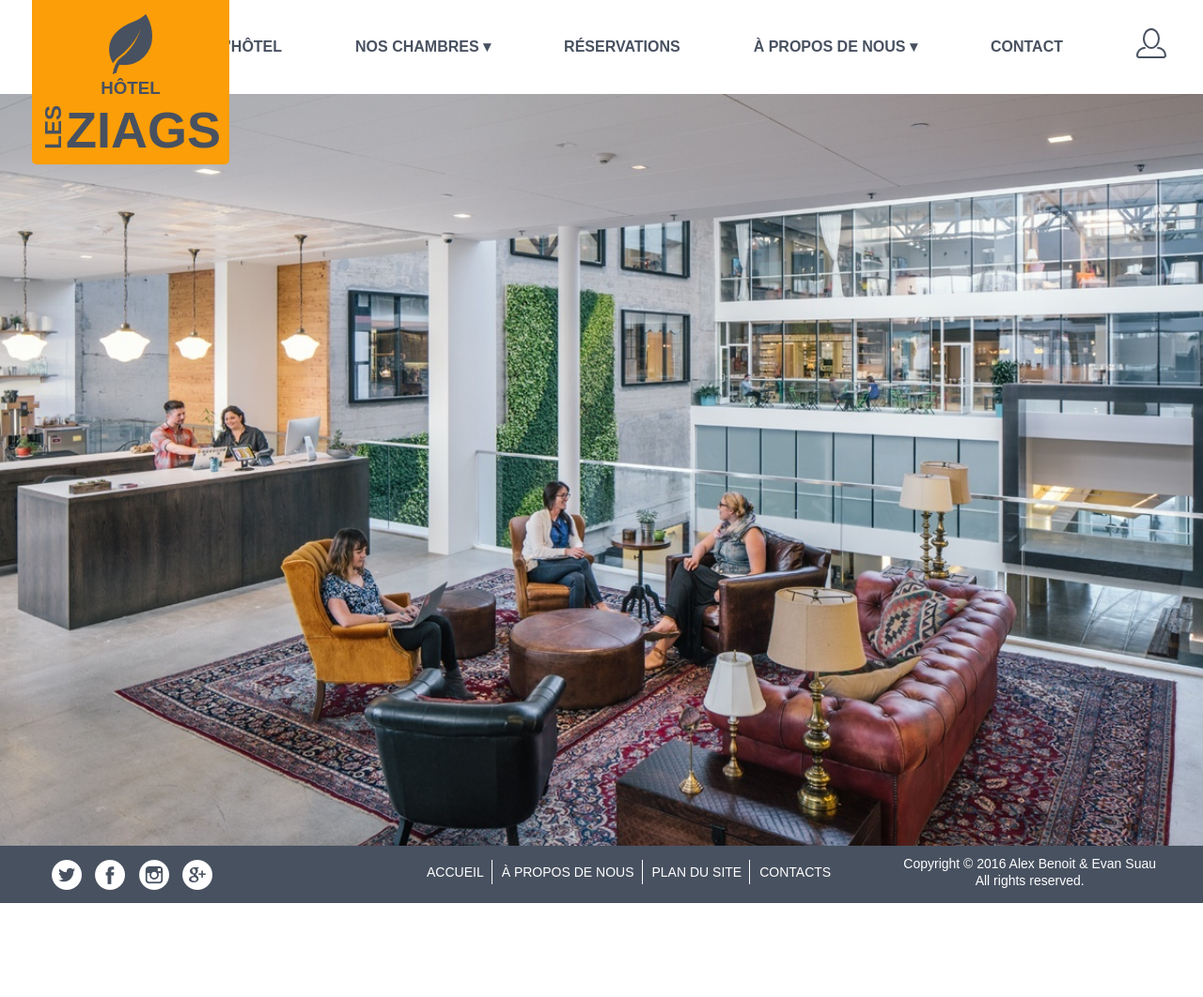
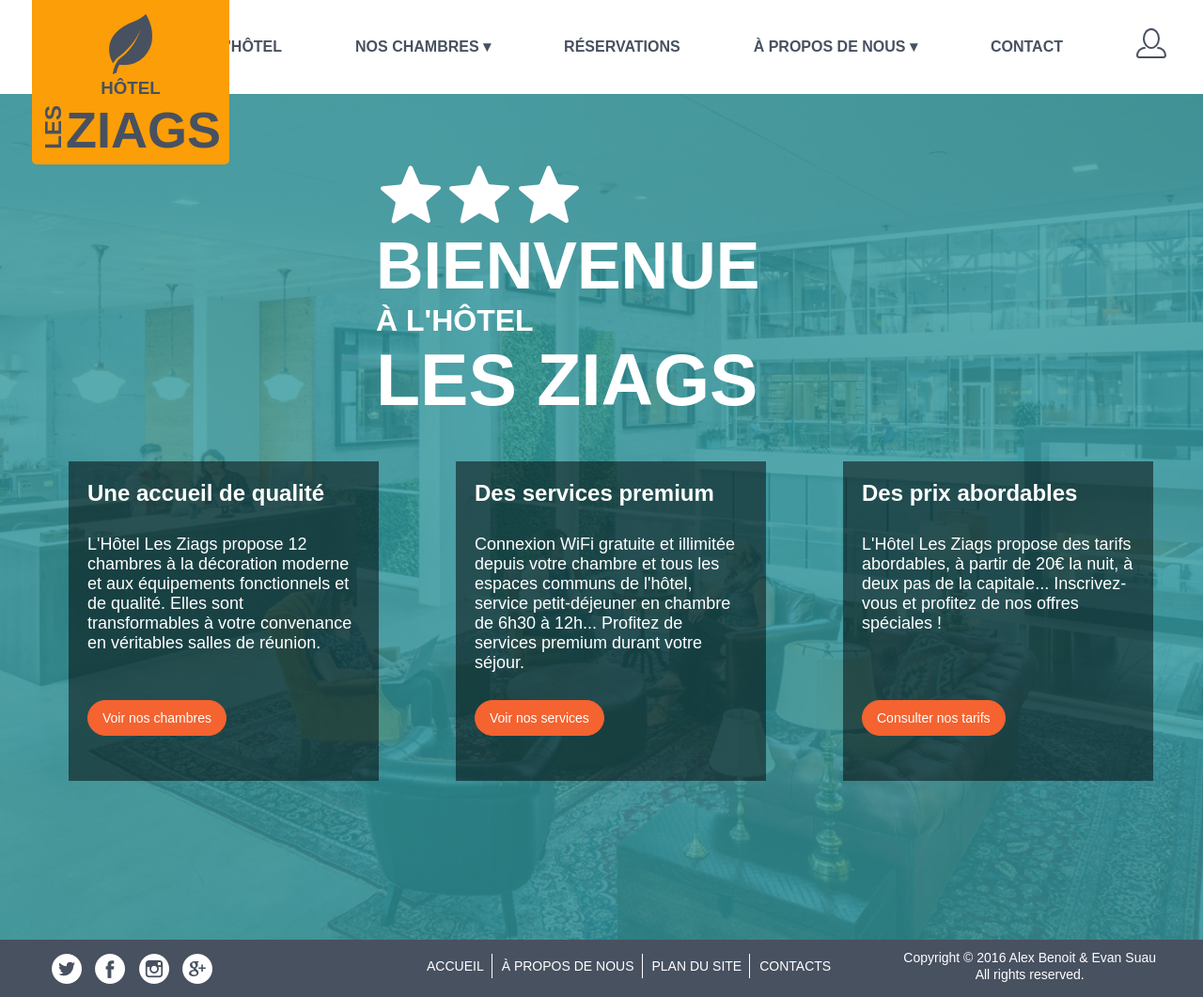
Before and after one commit to been3/mosquee, a PHP site: page / in a window 1280 px wide. Shown: the whole page at 94% size. Before the commit the page ends 961 px from the top, so only its background shows below. Run offline with PHP 8.4, Linux system fonts and the light colour scheme.

Commit message:
Completed home page content.

```diff
--- a/booking/confirm.php
+++ b/booking/confirm.php
@@ -58,13 +58,13 @@
 
             <!-- Content -->
             <div class="content booking booking-confirm">
-                <div class="overlay">
+                <div class="content-overlay">
 
                     <!-- Steps progression -->
                     <?php include '../view/bookingProgressionView.php' ?>
 
                     <!-- Container -->
-                    <div class="container booking-container-main">
+                    <div class="container container-main">
                         <h1>Votre réservation a bien été prise en compte.</h1>
                         <h2>Merci pour votre confiance :)</h2>
 
--- a/booking/connect.php
+++ b/booking/connect.php
@@ -57,13 +57,13 @@
 
             <!-- Content -->
             <div class="content booking booking-connect">
-                <div class="overlay">
+                <div class="content-overlay">
 
                     <!-- Steps progression -->
                     <?php include '../view/bookingProgressionView.php' ?>
 
                     <!-- Container -->
-                    <div class="container booking-container-main">
+                    <div class="container container-main">
                         <h1>Vous n'êtes pas connecté.</h1>
                         <h2 class="countdown"></h2>
                     </div>
--- a/booking/pay.php
+++ b/booking/pay.php
@@ -57,13 +57,13 @@
 
             <!-- Content -->
             <div class="content booking booking-pay">
-                <div class="overlay">
+                <div class="content-overlay">
 
                     <!-- Steps progression -->
                     <?php include '../view/bookingProgressionView.php' ?>
 
                     <!-- Form -->
-                    <div class="container booking-container-main">
+                    <div class="container container-main">
                         <form action="" method="post">
                             <table>
                                 <tr class="booking-payment-method-container">
--- a/booking/stay.php
+++ b/booking/stay.php
@@ -59,13 +59,13 @@
 
             <!-- Content -->
             <div class="content booking booking-stay">
-                <div class="overlay">
+                <div class="content-overlay">
 
                     <!-- Steps progression -->
                     <?php include '../view/bookingProgressionView.php' ?>
 
                     <!-- Form -->
-                    <div class="container booking-container-main">
+                    <div class="container container-main">
                         <form action="/booking/connect" method="post">
                             <table>
                                 <tr>
--- a/content/css/home.css
+++ b/content/css/home.css
@@ -5,5 +5,76 @@
 .home.content {
     background: url(/content/img/backgrounds/airbnb-office-1.jpg) fixed no-repeat center;
     background-size: cover;
+    min-height: 900px;
     height: 100%;
 }
+
+.home .container {
+    color: white;
+    height: auto;
+    position: relative;
+    margin: auto;
+    opacity: 0;
+    top: 200px;
+    -webkit-transition: top 1s ease-out, opacity 1s ease 0.3s;
+    -moz-transition: top 1s ease-out, opacity 1s ease 0.3s;
+    -o-transition: top 1s ease-out, opacity 1s ease 0.3s;
+    transition: top 1s ease-out, opacity 1s ease 0.3s;
+    width: 1300px;
+}
+
+.home .container.load {
+    opacity: 1;
+    top: 75px;
+}
+
+.home-title {
+    margin: auto;
+    width: 500px;
+}
+
+.home-title h1, h2 {
+    margin: 0;
+}
+
+#home-title-welcome {
+    font-size: 70px;
+}
+
+#home-title-les-ziags {
+    font-size: 77px;
+}
+
+.home .container img {
+    display: inline-block;
+    margin-left: 5px;
+}
+
+.home .container table {
+    margin: auto;
+}
+
+.home .container table tr td {
+    padding: 20px;
+}
+
+.card {
+    background-color: rgba(0, 0, 0, 0.5);
+    height: 300px;
+    margin: 20px;
+    padding: 20px;
+    width: 290px;
+}
+
+.card h2 {
+    margin-bottom: 30px;
+}
+
+.card p {
+    font-size: 18px;
+}
+
+.card button {
+    position: absolute;
+    bottom: 90px;
+}
--- a/content/css/main.css
+++ b/content/css/main.css
@@ -240,6 +240,7 @@ header nav ul ul {
 footer {
     background: #485160;
     bottom: 0;
+    clear: both;
     height: 61px;
     position: relative;
     width: 100%;
@@ -372,6 +373,24 @@ footer nav ul li a:hover {
     width: 100%;
 }
 
+/*
+    OVERLAY ANIMATIONS
+*/
+
+.content-overlay {
+    background-color: rgba(48, 152, 157, 0.8);
+    height: 0;
+    -webkit-transition: height 1s ease 0.3s;
+    -moz-transition: height 1s ease 0.3s;
+    -o-transition: height 1s ease 0.3s;
+    transition: height 1s ease 0.3s;
+    width: 100%;
+}
+
+.content-overlay.load {
+    height: inherit;
+}
+
 
 /*/////////////////
     FORM STYLES
@@ -440,6 +459,7 @@ form input:focus, select:focus {
     border: 1px solid #f46330;
     border-radius: 20px;
     color: white;
+    display: block;
     padding: 10px 15px;
     position: relative;
     text-align: center;
--- a/content/js/script.js
+++ b/content/js/script.js
@@ -26,5 +26,5 @@ $(function() {
 // Animations on loading
 $(function() {
     $(".container").addClass("load");
-    $(".booking .overlay").addClass("load");
+    $(".content-overlay").addClass("load");
 });
--- a/index.php
+++ b/index.php
@@ -57,7 +57,49 @@
 
             <!-- Content -->
             <div class="content home">
-
+                <div class="content-overlay">
+                    <div class="container container-main">
+                        <div class="home-title">
+                            <img src="/content/img/icons/favourite-symbol_64px_white.png" />
+                            <img src="/content/img/icons/favourite-symbol_64px_white.png" />
+                            <img src="/content/img/icons/favourite-symbol_64px_white.png" />
+                            <h1 id="home-title-welcome">BIENVENUE</h1>
+                            <h1 id="home-title-hotel">À L'HÔTEL</h1>
+                            <h1 id="home-title-les-ziags">LES ZIAGS</h1>
+                        </div>
+                        <table>
+                            <tr>
+                                <td>
+                                    <div class="card">
+                                        <h2>Une accueil de qualité</h2>
+                                        <p>
+                                            L'Hôtel Les Ziags propose 12 chambres à la décoration moderne et aux équipements fonctionnels et de qualité. Elles sont transformables à votre convenance en véritables salles de réunion.
+                                        </p>
+                                        <button class="button-submit">Voir nos chambres</button>
+                                    </div>
+                                </td>
+                                <td>
+                                    <div class="card">
+                                        <h2>Des services premium</h2>
+                                        <p>
+                                            Connexion WiFi gratuite et illimitée depuis votre chambre et tous les espaces communs de l'hôtel, service petit-déjeuner en chambre de 6h30 à 12h... Profitez de services premium durant votre séjour.
+                                        </p>
+                                        <button class="button-submit">Voir nos services</button>
+                                    </div>
+                                </td>
+                                <td>
+                                    <div class="card">
+                                        <h2>Des prix abordables</h2>
+                                        <p>
+                                            L'Hôtel Les Ziags propose des tarifs abordables, à partir de 20€ la nuit, à deux pas de la capitale... Inscrivez-vous et profitez de nos offres spéciales !
+                                        </p>
+                                        <button class="button-submit">Consulter nos tarifs</button>
+                                    </div>
+                                </td>
+                            </tr>
+                        </table>
+                    </div>
+                </div>
             </div>
 
             <!-- Footer -->
```
Also changed, not shown: content/css/booking.css (+1 -16 lines), content/img/icons/favourite-symbol_64px_white.png (added).
